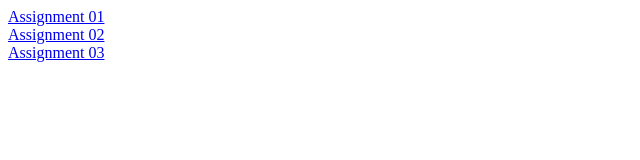
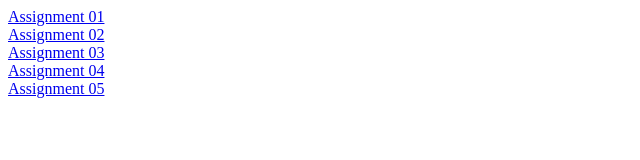
Before and after one commit to iowi479/informationvisualization, a plain HTML site: page index.html in a window 1280 px wide. Shown: the whole page, without its empty margins (0-640 px from the left). Drawn offline with Linux system fonts and the light colour scheme.

Commit message:
Update index.html to include more assignments
Added links for Assignment 04 and Assignment 05.

```diff
--- a/index.html
+++ b/index.html
@@ -11,6 +11,8 @@
         <a href="practical_01/">Assignment 01</a>
         <a href="practical_02/">Assignment 02</a>
         <a href="practical_03/">Assignment 03</a>
+        <a href="practical_04/">Assignment 04</a>
+        <a href="practical_05/">Assignment 05</a>
     </div>
 </body>
 
```
